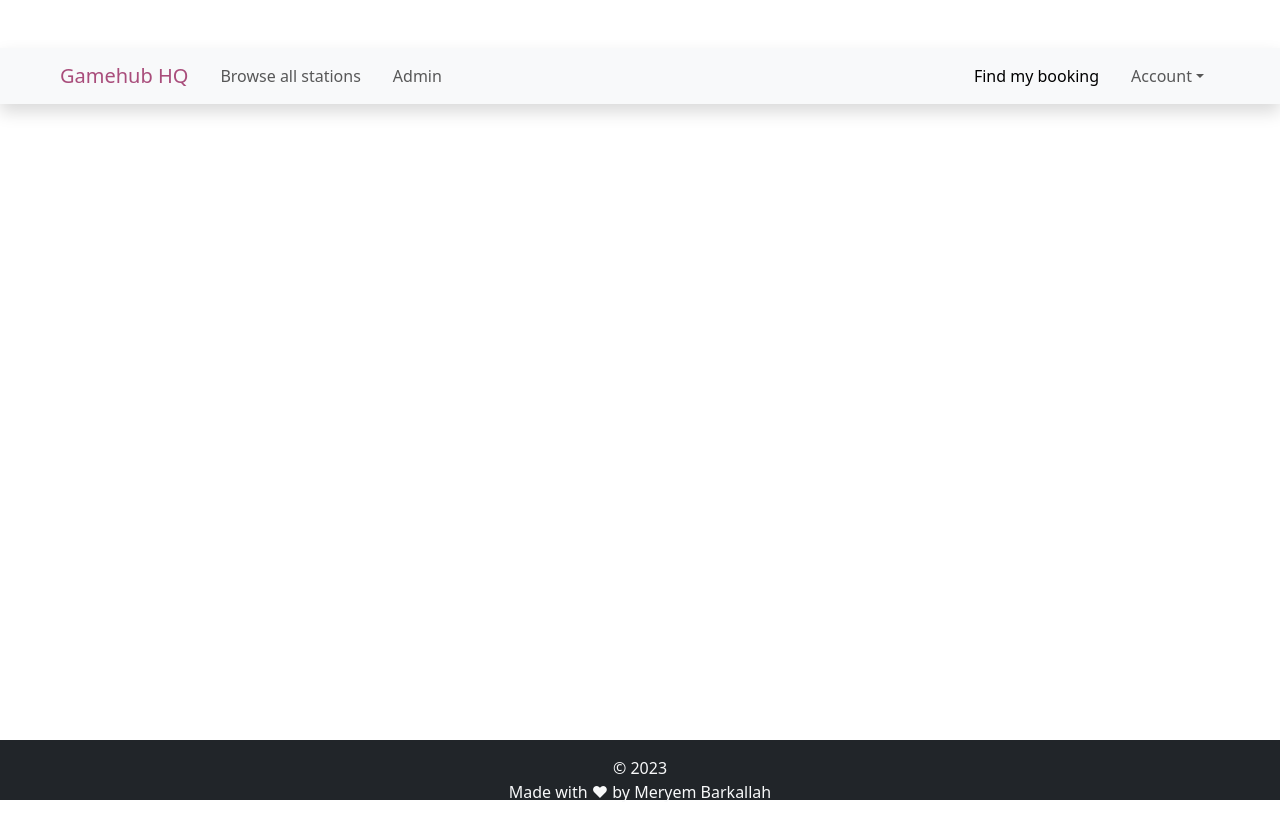
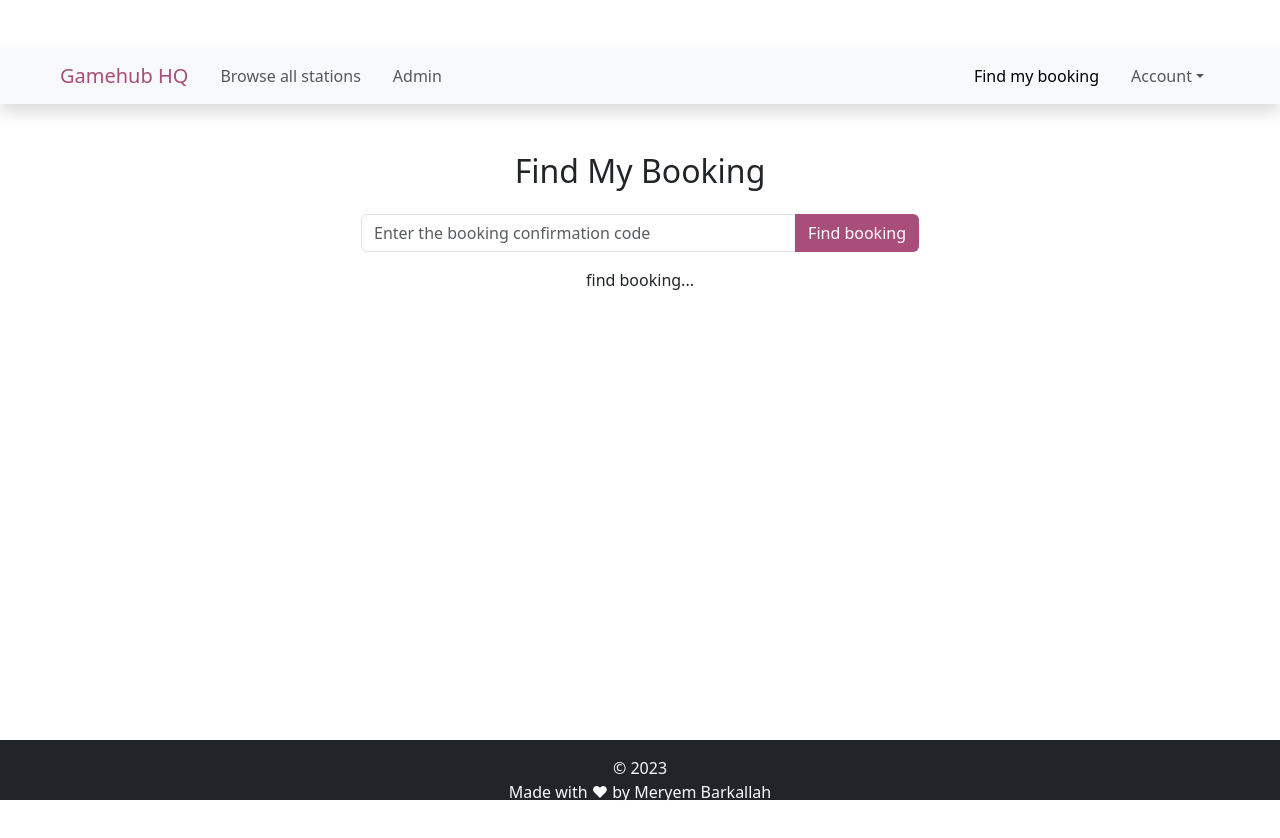
Before and after one commit to meryembarkallah21/GameHub-Front, a React (Vite) app in the folder CLIENT/GameHub-front/: page /find-booking in a window 1280 px wide. Shown: the top 838 px of the page. Built offline with nearby package versions, Linux system fonts and the light colour scheme.

Commit message:
zedet find booking b random code generated ki ta3mel booking

```diff
--- a/CLIENT/GameHub-front/src/App.jsx
+++ b/CLIENT/GameHub-front/src/App.jsx
@@ -15,6 +15,7 @@
 import BookingSuccess from './components/booking/BookingSuccess';
 import Checkout from './components/booking/Checkout';
 import Bookings from './components/booking/Bookings';
+import FindBooking from './components/booking/FindBooking';
 
 function App() {
   const [count, setCount] = useState(0)
@@ -37,6 +38,7 @@
             <Route path="/book-station/:stationId"element={<Checkout/>}/>
             <Route path="/booking-success" element={<BookingSuccess/>} />
             <Route path="/existing-bookings" element={<Bookings/>} />
+            <Route path="/find-booking" element={<FindBooking/>} />
 
           </Routes>
           <Footer/>
--- /dev/null
+++ b/CLIENT/GameHub-front/src/components/booking/FindBooking.jsx
@@ -0,0 +1,144 @@
+import React, { useState } from "react"
+import moment from "moment"
+import { cancelBooking, getBookingByConfirmationCode } from "../utils/ApiFunctions"
+
+const FindBooking = () => {
+	const [confirmationCode, setConfirmationCode] = useState("")
+	const [error, setError] = useState(null)
+	const [successMessage, setSuccessMessage] = useState("")
+	const [isLoading, setIsLoading] = useState(false)
+	const [bookingInfo, setBookingInfo] = useState({
+		id: "",
+		bookingConfirmationCode: "",
+		station: { id: "", stationType: "" },
+		stationNumber: "",
+		checkInDate: "",
+		checkOutDate: "",
+		guestName: "",
+		guestEmail: "",
+		numOfPcGamers: "",
+		numOfConsoleGamers: "",
+		totalNumOfGuests: ""
+	})
+
+	const emptyBookingInfo = {
+		id: "",
+		bookingConfirmationCode: "",
+		station: { id: "", stationType: "" },
+		stationNumber: "",
+		checkInDate: "",
+		checkOutDate: "",
+		guestName: "",
+		guestEmail: "",
+		numOfPcGamers: "",
+		numOfConsoleGamers: "",
+		totalNumOfGuests: ""
+	}
+	const [isDeleted, setIsDeleted] = useState(false)
+
+	const handleInputChange = (event) => {
+		setConfirmationCode(event.target.value)
+	}
+
+	const handleFormSubmit = async (event) => {
+		event.preventDefault()
+		setIsLoading(true)
+
+		try {
+			const data = await getBookingByConfirmationCode(confirmationCode)
+			setBookingInfo(data)
+			setError(null)
+		} catch (error) {
+			setBookingInfo(emptyBookingInfo)
+			if (error.response && error.response.status === 404) {
+				setError(error.response.data.message)
+			} else {
+				setError(error.message)
+			}
+		}
+
+		setTimeout(() => setIsLoading(false), 2000)
+	}
+
+	const handleBookingCancellation = async (bookingId) => {
+		try {
+			await cancelBooking(bookingInfo.id)
+			setIsDeleted(true)
+			setSuccessMessage("Booking has been cancelled successfully!")
+			setBookingInfo(emptyBookingInfo)
+			setConfirmationCode("")
+			setError(null)
+		} catch (error) {
+			setError(error.message)
+		}
+		setTimeout(() => {
+			setSuccessMessage("")
+			setIsDeleted(false)
+		}, 2000)
+	}
+
+	return (
+		<>
+			<div className="container mt-5 d-flex flex-column justify-content-center align-items-center">
+				<h2 className="text-center mb-4">Find My Booking</h2>
+				<form onSubmit={handleFormSubmit} className="col-md-6">
+					<div className="input-group mb-3">
+						<input
+							className="form-control"
+							type="text"
+							id="confirmationCode"
+							name="confirmationCode"
+							value={confirmationCode}
+							onChange={handleInputChange}
+							placeholder="Enter the booking confirmation code"
+						/>
+
+						<button type="submit" className="btn btn-hotel input-group-text">
+							Find booking
+						</button>
+					</div>
+				</form>
+
+				{isLoading ? (
+					<div>Finding your booking...</div>
+				) : error ? (
+					<div className="text-danger">Error: {error}</div>
+				) : bookingInfo.bookingConfirmationCode ? (
+					<div className="col-md-6 mt-4 mb-5">
+						<h3>Booking Information</h3>
+						<p className="text-success">Confirmation Code: {bookingInfo.bookingConfirmationCode}</p>
+						<p>Station Number: {bookingInfo.station.id}</p>
+						<p>Station Type: {bookingInfo.station.stationType}</p>
+						<p>
+							Check-in Date:{" "}
+							{moment(bookingInfo.checkInDate).subtract(1, "month").format("MMM Do, YYYY")}
+						</p>
+						<p>
+							Check-out Date:{" "}
+							{moment(bookingInfo.checkInDate).subtract(1, "month").format("MMM Do, YYYY")}
+						</p>
+						<p>Full Name: {bookingInfo.guestName}</p>
+						<p>Email Address: {bookingInfo.guestEmail}</p>
+						<p>PcGamers: {bookingInfo.numOfPcGamers}</p>
+						<p>ConsoleGamers: {bookingInfo.numOfConsoleGamers}</p>
+						<p>Total Guest: {bookingInfo.totalNumOfGuests}</p>
+
+						{!isDeleted && (
+							<button
+								onClick={() => handleBookingCancellation(bookingInfo.id)}
+								className="btn btn-danger">
+								Cancel Booking
+							</button>
+						)}
+					</div>
+				) : (
+					<div>find booking...</div>
+				)}
+
+				{isDeleted && <div className="alert alert-success mt-3 fade show">{successMessage}</div>}
+			</div>
+		</>
+	)
+}
+
+export default FindBooking
```
